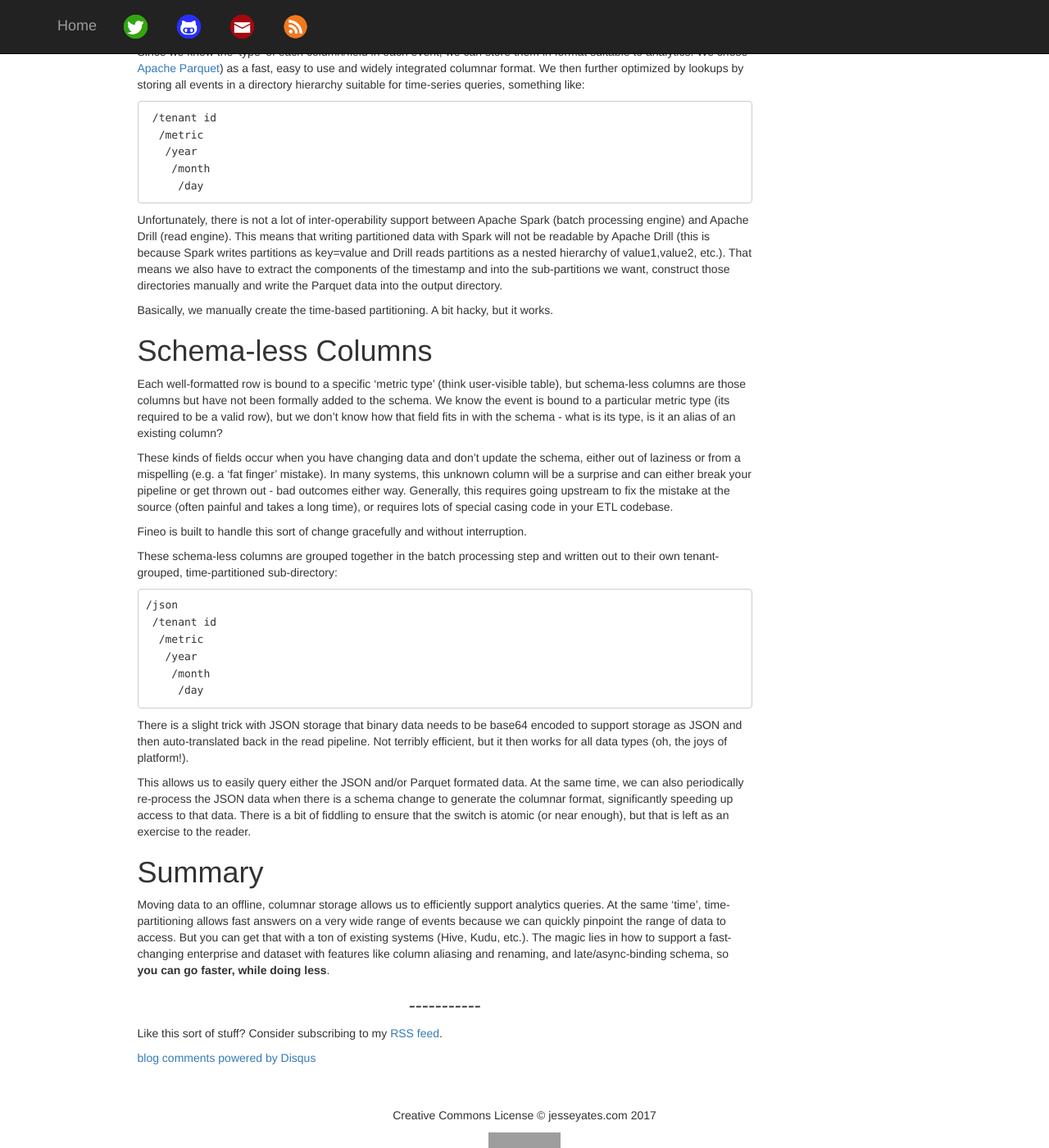
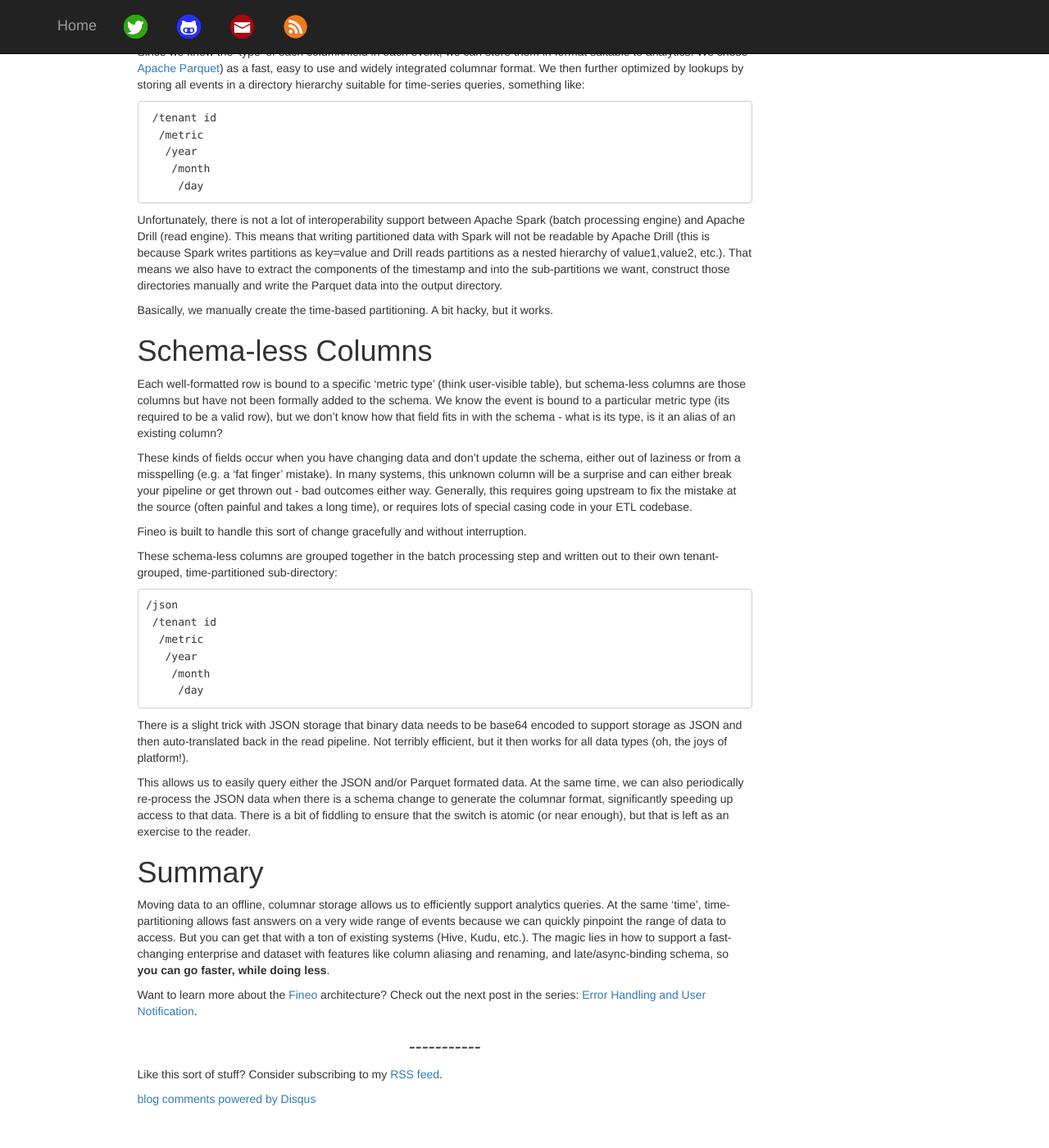
Before and after one commit to jyates/jyates.github.com, a Jekyll site: the page built from _posts/2017-05-15-supporting-schema-evolution-and-addition.md, in a window 1280 px wide and 1400 px high, scrolled down 1197 px. Shown: the whole window at 82% size. Built offline with Jekyll 4.4.1, drawn with Linux system fonts in a browser that asks for light colours; nearby versions of some CDN libraries; library files that are not in the unit come from our copies; comment, search, counter and statistics services are not loaded; grey boxes are pictures that could not be loaded.

Commit message:
Publishing handling errors, adding link from schema evolution

````diff
--- a/_posts/2017-05-15-supporting-schema-evolution-and-addition.md
+++ b/_posts/2017-05-15-supporting-schema-evolution-and-addition.md
@@ -37,7 +37,7 @@ Since we know the 'type' of each column/field in each event, we can store them i
      /day
 ```
 
-Unfortunately, there is not a lot of inter-operability support between Apache Spark (batch processing engine) and Apache Drill (read engine). This means that writing partitioned data with Spark will not be readable by Apache Drill (this is because Spark writes partitions as key=value and Drill reads partitions as a nested hierarchy of value1,value2, etc.). That means we also have to extract the components of the timestamp and into the sub-partitions we want, construct those directories manually and write the Parquet data into the output directory.
+Unfortunately, there is not a lot of interoperability support between Apache Spark (batch processing engine) and Apache Drill (read engine). This means that writing partitioned data with Spark will not be readable by Apache Drill (this is because Spark writes partitions as key=value and Drill reads partitions as a nested hierarchy of value1,value2, etc.). That means we also have to extract the components of the timestamp and into the sub-partitions we want, construct those directories manually and write the Parquet data into the output directory.
 
 Basically, we manually create the time-based partitioning. A bit hacky, but it works.
 
@@ -45,7 +45,7 @@ Basically, we manually create the time-based partitioning. A bit hacky, but it w
 
 Each well-formatted row is bound to a specific 'metric type' (think user-visible table), but  schema-less columns are those columns but have not been formally added to the schema. We know the event is bound to a particular metric type (its required to be a valid row), but we don't know how that field fits in with the schema - what is its type, is it an alias of an existing column?
 
-These kinds of fields occur when you have changing data and don't update the schema, either out of laziness or from a mispelling (e.g. a 'fat finger' mistake). In many systems, this unknown column will be a surprise and can either break your pipeline or get thrown out - bad outcomes either way. Generally, this requires going upstream to fix the mistake at the source (often painful and takes a long time), or requires lots of special casing code in your ETL codebase.
+These kinds of fields occur when you have changing data and don't update the schema, either out of laziness or from a misspelling (e.g. a 'fat finger' mistake). In many systems, this unknown column will be a surprise and can either break your pipeline or get thrown out - bad outcomes either way. Generally, this requires going upstream to fix the mistake at the source (often painful and takes a long time), or requires lots of special casing code in your ETL codebase.
 
 Fineo is built to handle this sort of change gracefully and without interruption.
 
@@ -68,9 +68,11 @@ This allows us to easily query either the JSON and/or Parquet formated data. At
 
 Moving data to an offline, columnar storage allows us to efficiently support analytics queries. At the same 'time', time-partitioning allows fast answers on a very wide range of events because we can quickly pinpoint the range of data to access. But you can get that with a ton of existing systems (Hive, Kudu, etc.). The magic lies in how to support a fast-changing enterprise and dataset with features like column aliasing and renaming, and late/async-binding schema, so **you can go faster, while doing less**.
 
+Want to learn more about the [Fineo] architecture? Check out the next post in the series: [Error Handling and User Notification].
 
 [Fineo]: https://fineo.io
 [Apache Drill]: https://drill.apache.org
 [Apache Spark]: https://spark.apache.org
 [Apache Parquet]: https://parquet.apache.org
 [Lambda Architecture]: http://lambda-architecture.net/
+[Error Handling and User Notification]: /2017/05/17/handling-fineo-errors.html
````
Also changed, not shown: _drafts/handling-fineo-errors.md (deleted, +0 -77 lines), _posts/2017-05-17-handling-fineo-errors.md (added, +88 -0 lines).
